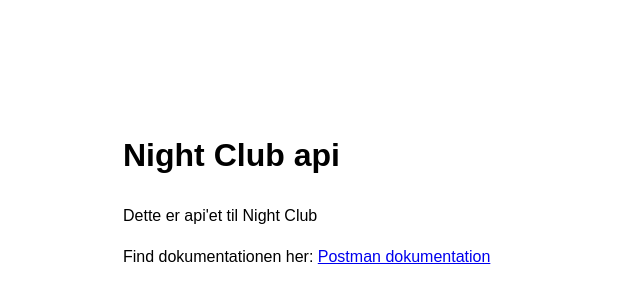
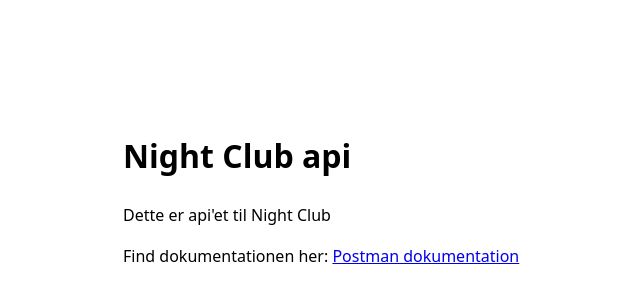
Before and after one commit to rts-cmk/night-club-api-ts, a website: page public/index.html in a window 1280 px wide. Shown: the part 126-426 px from the top of the page, without its empty margins (317-957 px from the left). Drawn offline with Linux system fonts and the light colour scheme.

```diff
--- a/public/index.html
+++ b/public/index.html
@@ -10,7 +10,7 @@
         div {
             max-width: 25rem;
             margin: 16rem auto 0;
-            font-family: Arial, sans-serif;
+            font-family: system-ui, Arial, sans-serif;
             line-height: 1.6;
         }
     </style>
```
